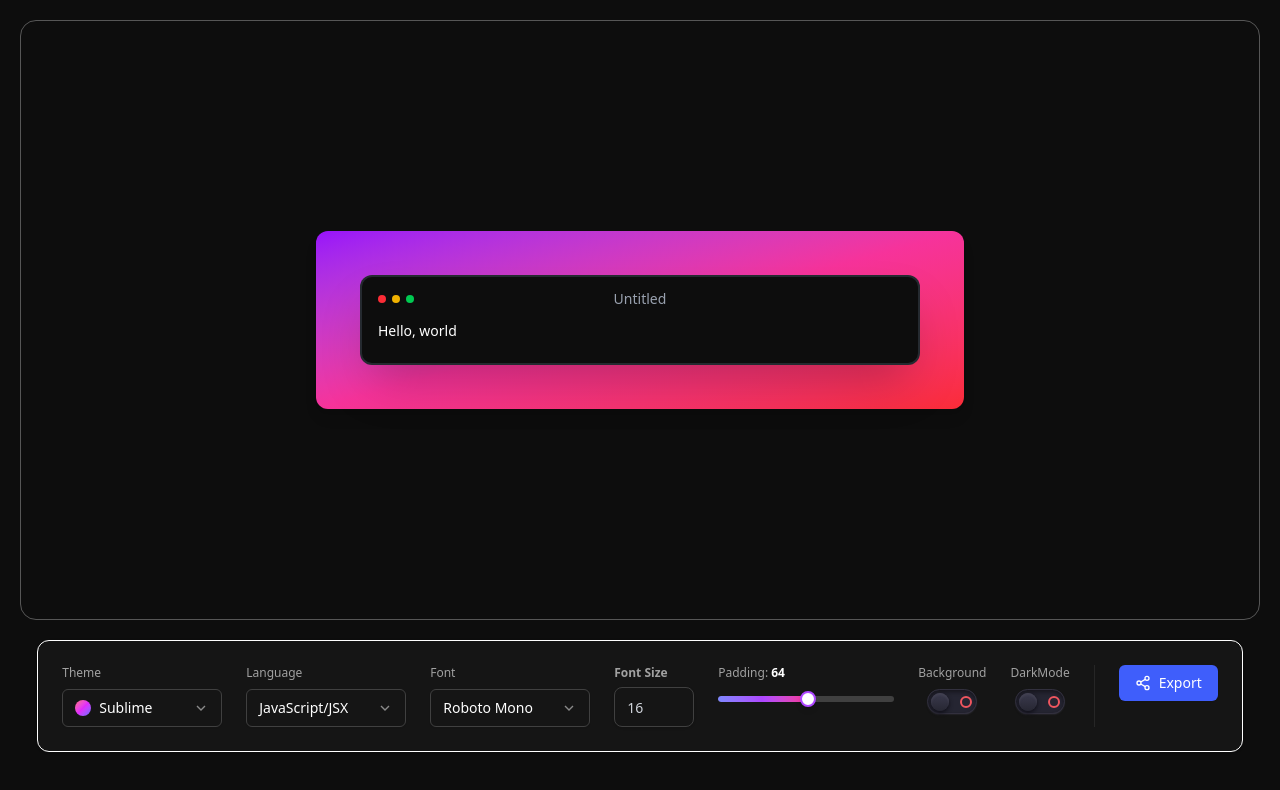
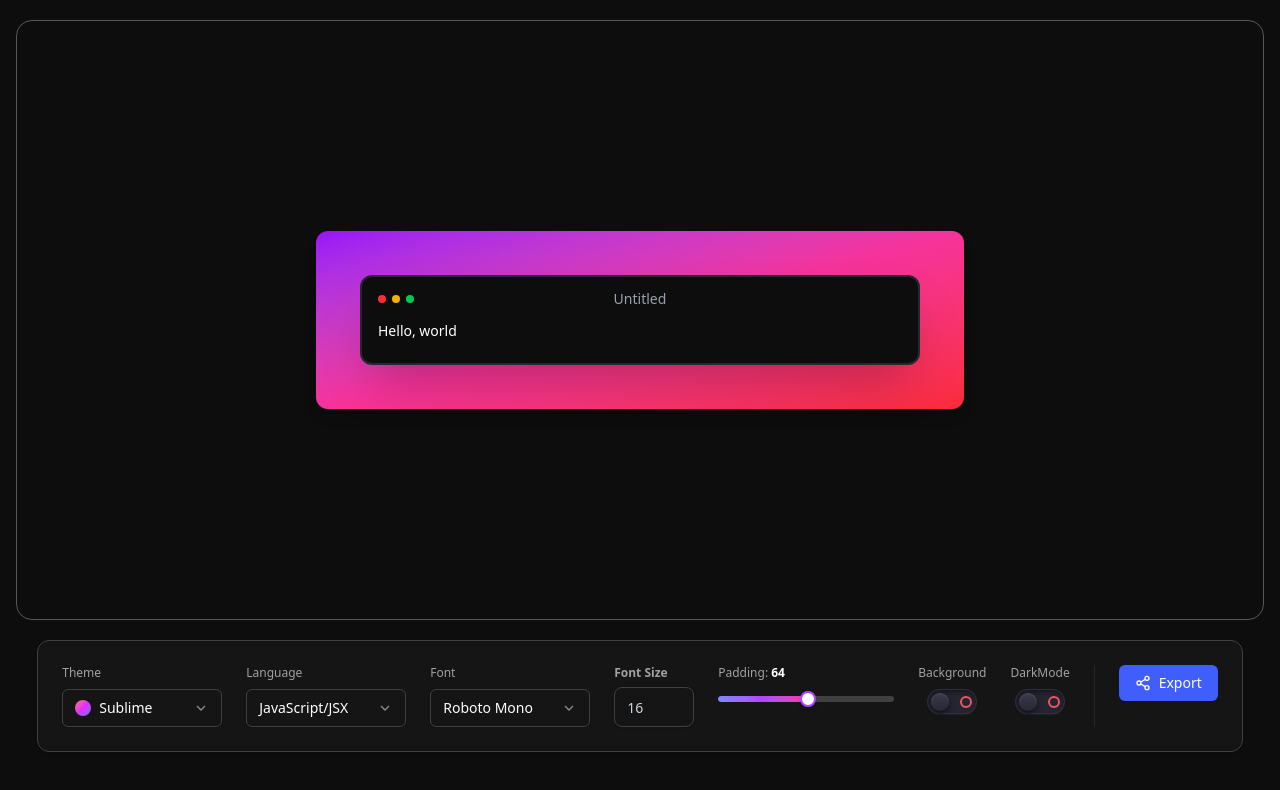
Before and after one commit to Nitesh47kumars/Snippix, a React (Vite) app: page / in a window 1280 px wide. Shown: the top 790 px of the page. Built offline with nearby package versions, Linux system fonts and the light colour scheme.

Commit message:
Fix Height Issue & recover SnippetSettings

```diff
--- a/src/Components/SnippetPreview.jsx
+++ b/src/Components/SnippetPreview.jsx
@@ -3,8 +3,8 @@ import SnippetCode from './SnippetCode';
 import GradientWrappper from './GradientWrapper'
 const SnippetPreview = () => {
   return (
-    <div className="h-[75vh] m-5">
-      <div className="border border-white/30 rounded-2xl h-full w-full flex items-center justify-center">
+    <div className="min-h-[75vh] my-5 mx-4 border border-white/30 rounded-2xl flex items-center justify-center">
+      <div className="h-full w-full flex items-center justify-center">
         <GradientWrappper>
             <SnippetCode />
         </GradientWrappper>
--- a/src/Components/SnippetSettings/SnippetSettings.jsx
+++ b/src/Components/SnippetSettings/SnippetSettings.jsx
@@ -9,7 +9,7 @@ export default function SnippetSettings() {
   const [padding, setPadding] = useState(64);
   return (
     <div className='flex justify-center h-full pb-6'>
-        <div className="rounded-xl border shadow-sm p-6 bg-neutral-900/90">
+        <div className="rounded-xl border border-neutral-700 shadow-sm p-6 bg-neutral-900/90">
         <div className="flex flex-wrap gap-4 sm:gap-6">
             <SnippetSelect label="Theme" value="sublime" iconColor="from-rose-400 via-fuchsia-500 to-indigo-500" />
             <SnippetSelect label="Language" value="JavaScript/JSX" />
```
